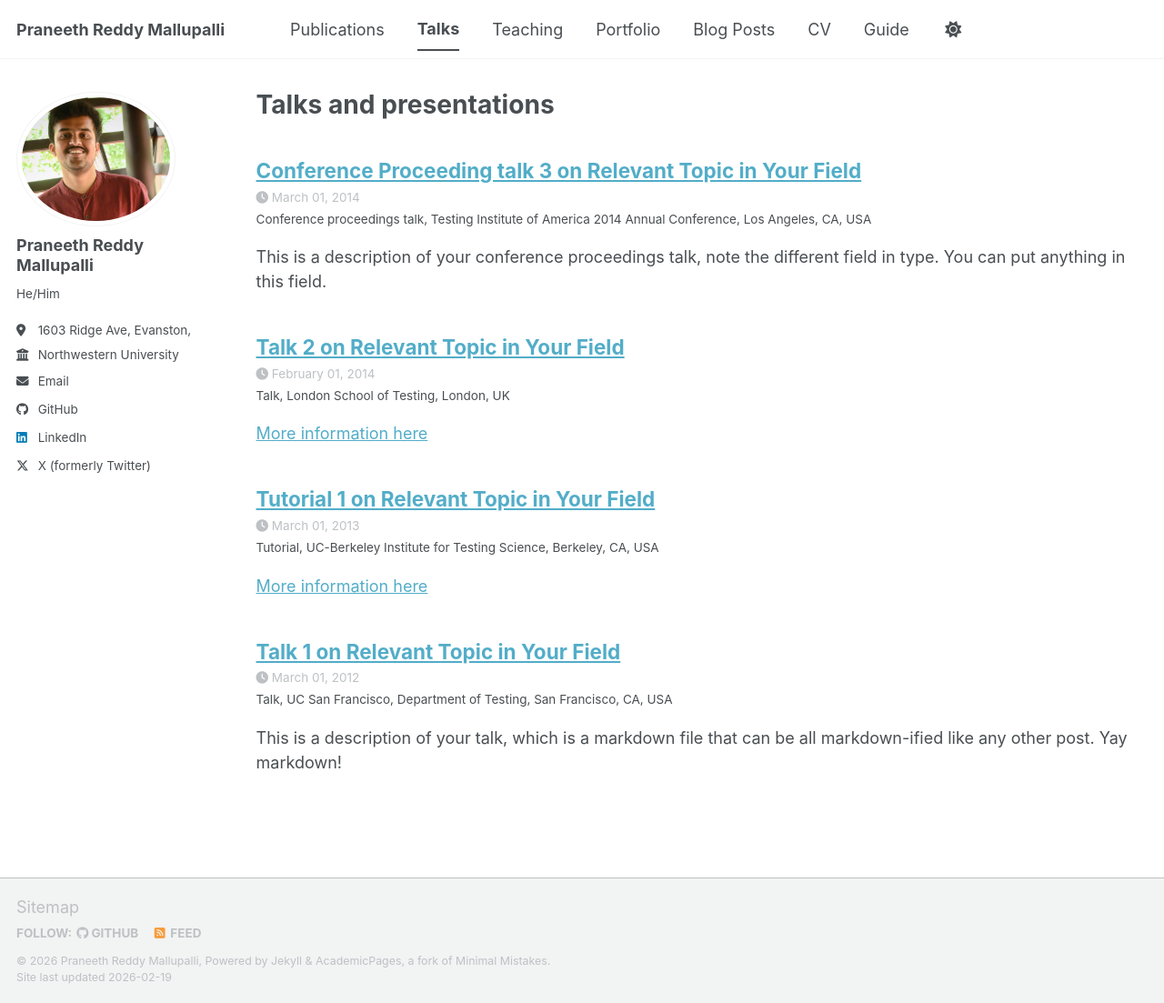
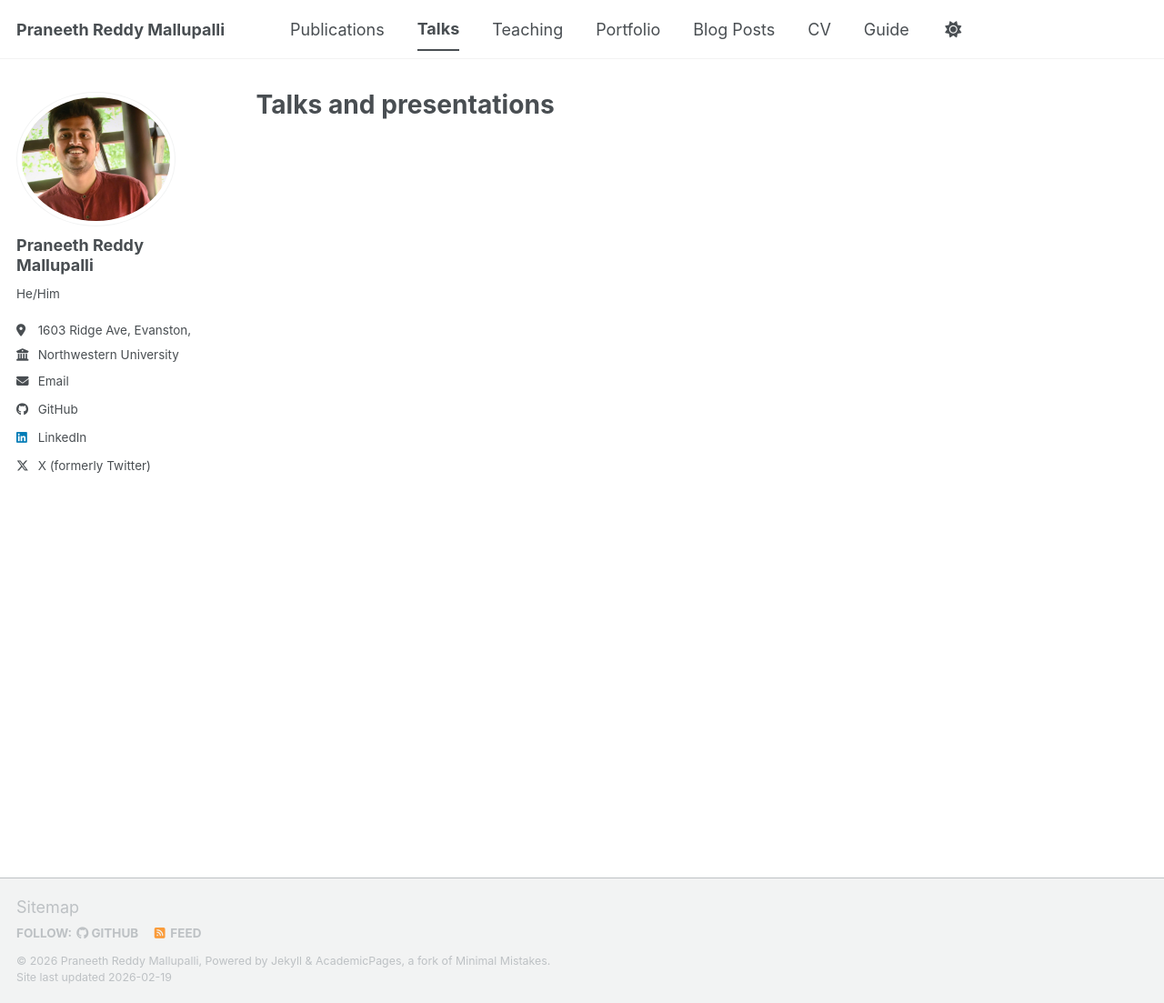
Before and after one commit to prm036/prm036.github.io, a Jekyll site: the page built from _pages/talks.html, in a window 1280 px wide and 1103 px high. Shown: the whole window at 91% size. Built offline with Jekyll 4.4.1, drawn with Linux system fonts in a browser that asks for light colours; a script bundle is joined from its source files by our own code; library files that are not in the unit come from our copies; some of the changed lines change nothing that is shown.

Commit message:
Comment out unused collections in _config.yml
Comment out teaching, publications, portfolio, and talks collections in the config.

```diff
--- a/_config.yml
+++ b/_config.yml
@@ -221,16 +221,19 @@
 
 # These settings control the types of collections used by the template
 collections:
-  teaching:
-    output: true
-    permalink: /:collection/:path/
-  publications:
-    output: true
-    permalink: /:collection/:path/
-  portfolio:
-    output: true
-    permalink: /:collection/:path/
-  talks:
+  # teaching:
+  #   output: true
+  #   permalink: /:collection/:path/
+  # publications:
+  #   output: true
+  #   permalink: /:collection/:path/
+  # portfolio:
+  #   output: true
+  #   permalink: /:collection/:path/
+  # talks:
+  #   output: true
+  #   permalink: /:collection/:path/
+  projects:
     output: true
     permalink: /:collection/:path/
 
```
